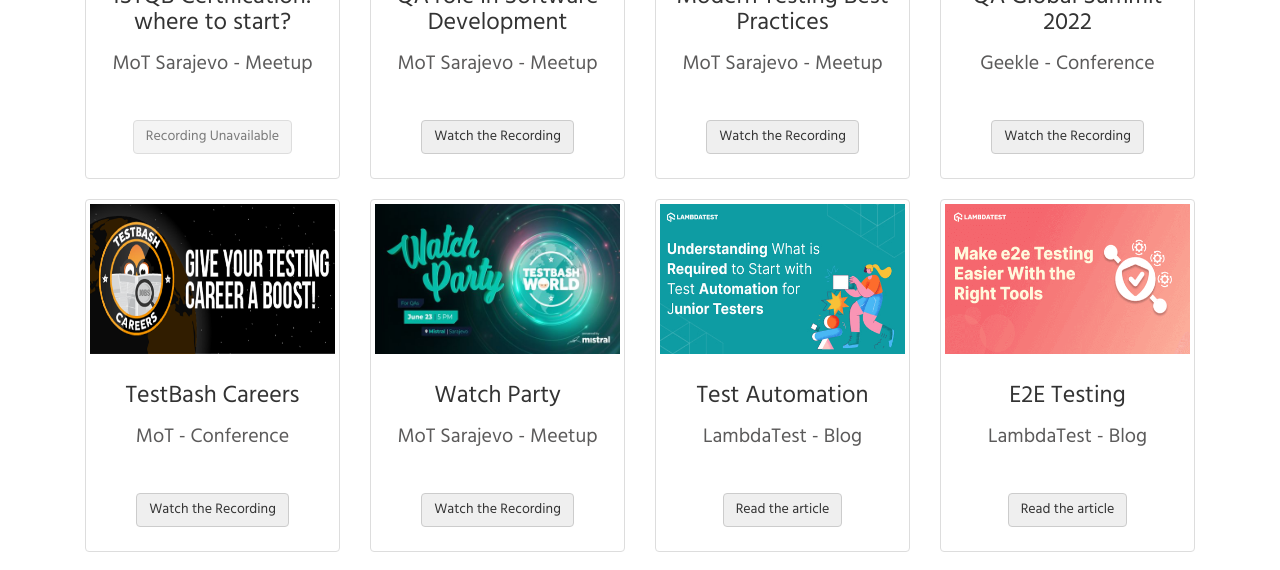
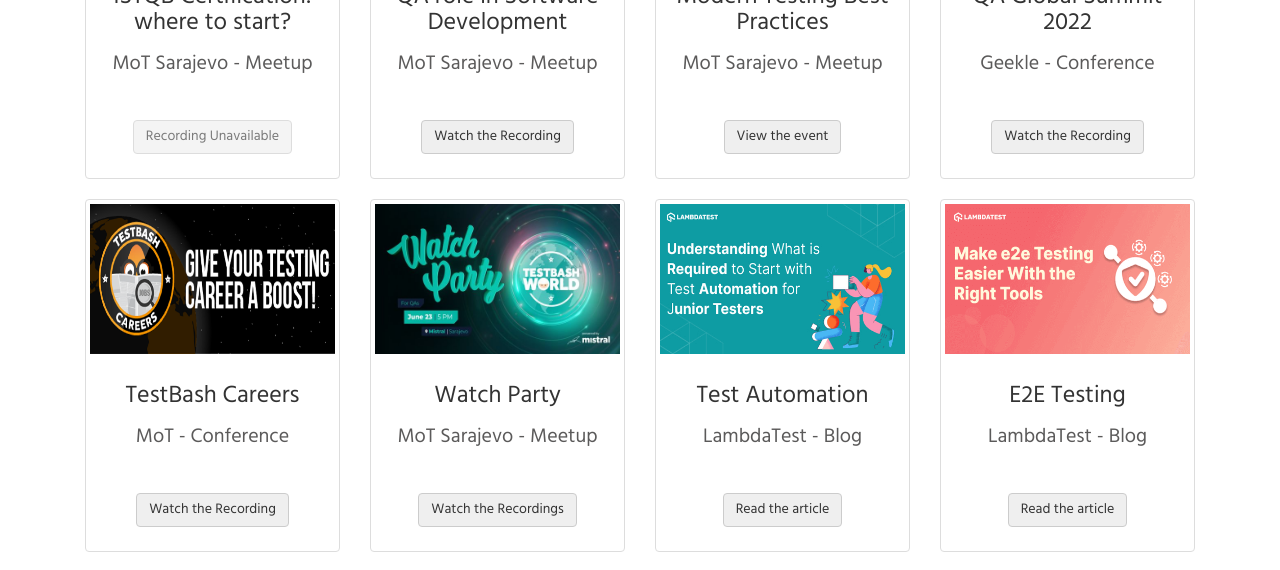
Before and after one commit to Mickey0001/Portfolio, a React (Create React App) app in the folder my-portfolio/: page /activities in a window 1280 px wide. Shown: the part 1320-1890 px from the top of the page. Built offline with nearby package versions, Linux system fonts and the light colour scheme.

Commit message:
Update TestBash even link

```diff
--- a/my-portfolio/src/Components/Projects/Projects.js
+++ b/my-portfolio/src/Components/Projects/Projects.js
@@ -328,13 +328,13 @@
             <span className="spacer"></span>
             <p>
               <a
-                href="https://www.crowdcast.io/e/mot-sarajevo-3"
+                href="https://www.meetup.com/ministry-of-testing-sarajevo/events/284819119/"
                 className="btn btn-default LightGreyBackground text-center"
                 target="_blank"
                 rel="noopener noreferrer"
                 role="button"
               >
-                Watch the Recording
+                View the event
               </a>
             </p>
           </div>
@@ -409,13 +409,13 @@
             <span className="spacer"></span>
             <p>
               <a
-                href="https://www.ministryoftesting.com/dojo/series/testbash-world-2022"
+                href="https://www.ministryoftesting.com/collections/testbash-world-2022-d2ca5028-91a6-40ac-a0d4-2c37ea0bc3de"
                 className="btn btn-default LightGreyBackground text-center"
                 target="_blank"
                 rel="noopener noreferrer"
                 role="button"
               >
-                Watch the Recording
+                Watch the Recordings
               </a>
             </p>
           </div>
```
